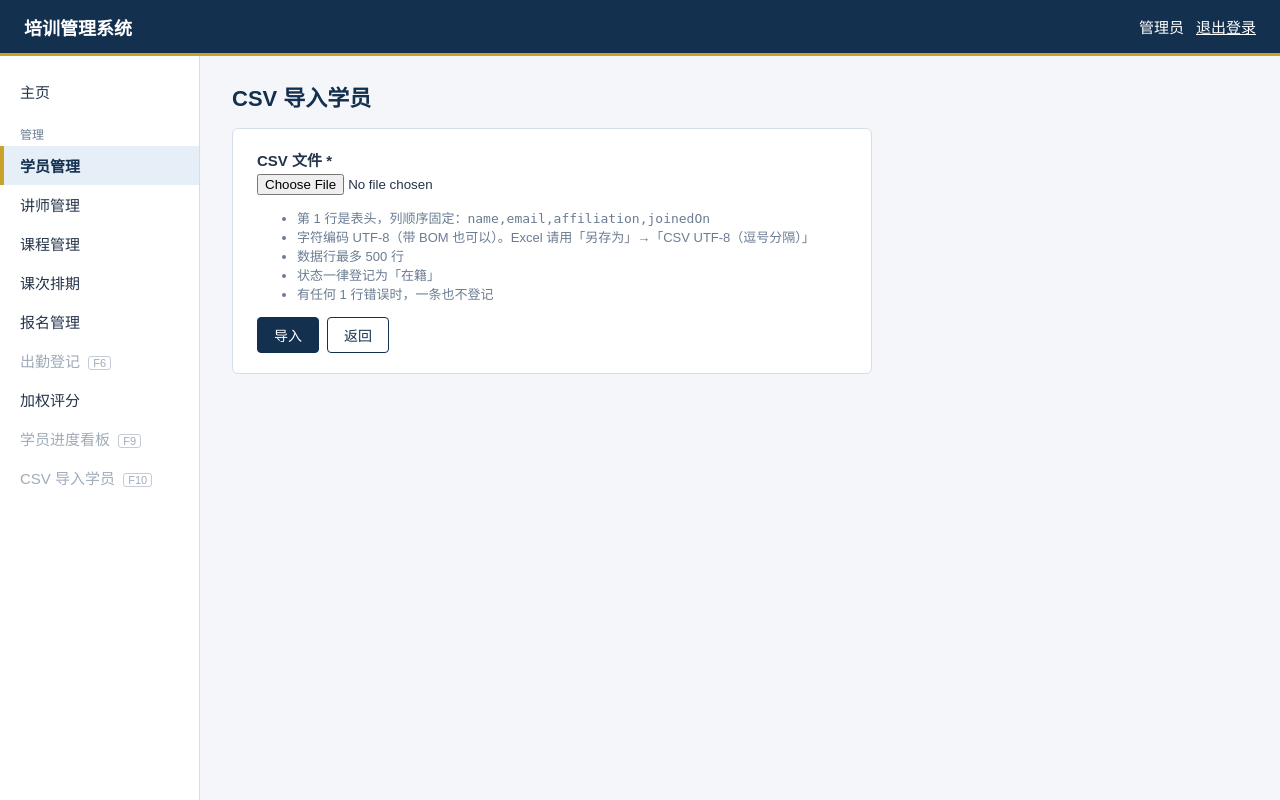
After one commit to baoshi1970/fde-training-manager, a Spring Boot app: page /trainees/import in a window 1280 px wide. The commit adds this page. Run offline with Spring Boot 4, Linux system fonts and the light colour scheme; a user stored in the database is signed in; some of the project's set-up classes (security, data sources, template engines, error pages and the like) are left out, and stand-ins take their place.

Commit message:
F10 CSV 导入学员：导入画面实装
Co-Authored-By: Claude Opus 5.5 <noreply@anthropic.com>

```diff
--- a/src/main/java/com/example/training/web/TraineeController.java
+++ b/src/main/java/com/example/training/web/TraineeController.java
@@ -3,14 +3,19 @@ package com.example.training.web;
 import com.example.training.domain.Trainee;
 import com.example.training.domain.TraineeStatus;
 import com.example.training.service.BusinessException;
+import com.example.training.service.CsvImportException;
 import com.example.training.service.TraineeService;
 import jakarta.validation.Valid;
 import org.springframework.stereotype.Controller;
 import org.springframework.ui.Model;
+import org.springframework.util.StringUtils;
 import org.springframework.validation.BindingResult;
 import org.springframework.web.bind.annotation.*;
+import org.springframework.web.multipart.MultipartFile;
 import org.springframework.web.servlet.mvc.support.RedirectAttributes;
 
+import java.io.IOException;
+import java.io.InputStream;
 import java.time.Clock;
 import java.time.LocalDate;
 
@@ -89,6 +94,41 @@ public class TraineeController {
         return "redirect:/trainees";
     }
 
+    // ================= F10 CSV 导入 =================
+
+    @GetMapping("/import")
+    public String importForm() {
+        return "trainees/import";
+    }
+
+    /**
+     * 上传 CSV 并导入。有错误时回到上传画面，一条也不登记。
+     * 读取上传文件失败（IOException）不是业务错误，交给共通错误页。
+     */
+    @PostMapping("/import")
+    public String importCsv(@RequestParam(name = "file", required = false) MultipartFile file,
+                            Model model, RedirectAttributes ra) throws IOException {
+        // 没选文件时，浏览器发送的是文件名为空的 file。0 字节但选了文件的，交给 Service 报「文件是空的」
+        if (file == null || !StringUtils.hasText(file.getOriginalFilename())) {
+            model.addAttribute("error", "请选择 CSV 文件。");
+            return "trainees/import";
+        }
+        int count;
+        try (InputStream in = file.getInputStream()) {
+            count = service.importCsv(in);
+        } catch (CsvImportException e) {
+            // 必须写在 BusinessException 前面：CsvImportException 是它的子类
+            model.addAttribute("error", e.getMessage());
+            model.addAttribute("errors", e.getErrors());
+            return "trainees/import";
+        } catch (BusinessException e) {
+            model.addAttribute("error", e.getMessage());
+            return "trainees/import";
+        }
+        ra.addFlashAttribute("message", "已从 CSV 登记 " + count + " 名学员");
+        return "redirect:/trainees";
+    }
+
     @PostMapping("/{id}/delete")
     public String delete(@PathVariable Long id, RedirectAttributes ra) {
         try {
--- /dev/null
+++ b/src/main/resources/templates/trainees/import.html
@@ -0,0 +1,37 @@
+<!DOCTYPE html>
+<html xmlns:th="http://www.thymeleaf.org"
+      th:replace="~{fragments/layout :: layout(~{::title}, ~{::section})}">
+<head><title>CSV 导入学员 | 培训管理系统</title></head>
+<body>
+<section>
+    <h1>CSV 导入学员</h1>
+
+    <!-- 行级错误：全部列出（值来自用户上传的文件，必须用 th:text 转义） -->
+    <div class="flash ng" th:if="${errors}">
+        <ul>
+            <li th:each="e : ${errors}" th:text="${e}">第 3 行：邮箱格式不正确</li>
+        </ul>
+    </div>
+
+    <form class="form" th:action="@{/trainees/import}" method="post" enctype="multipart/form-data">
+        <div class="field">
+            <label for="file">CSV 文件 *</label>
+            <input type="file" id="file" name="file" accept=".csv">
+            <div class="hint">
+                <ul>
+                    <li>第 1 行是表头，列顺序固定：<code>name,email,affiliation,joinedOn</code></li>
+                    <li>字符编码 UTF-8（带 BOM 也可以）。Excel 请用「另存为」→「CSV UTF-8（逗号分隔）」</li>
+                    <li>数据行最多 500 行</li>
+                    <li>状态一律登记为「在籍」</li>
+                    <li>有任何 1 行错误时，一条也不登记</li>
+                </ul>
+            </div>
+        </div>
+        <div class="form-actions">
+            <button type="submit" class="btn">导入</button>
+            <a class="btn secondary" th:href="@{/trainees}">返回</a>
+        </div>
+    </form>
+</section>
+</body>
+</html>
--- a/src/main/resources/templates/trainees/list.html
+++ b/src/main/resources/templates/trainees/list.html
@@ -6,7 +6,10 @@
 <section>
     <div class="page-head">
         <h1>学员管理</h1>
-        <a class="btn" th:href="@{/trainees/new}">＋ 新增学员</a>
+        <div>
+            <a class="btn secondary" th:href="@{/trainees/import}">CSV 导入</a>
+            <a class="btn" th:href="@{/trainees/new}">＋ 新增学员</a>
+        </div>
     </div>
 
     <form class="search" th:action="@{/trainees}" method="get">
```
Also changed, not shown: 1 other file.
